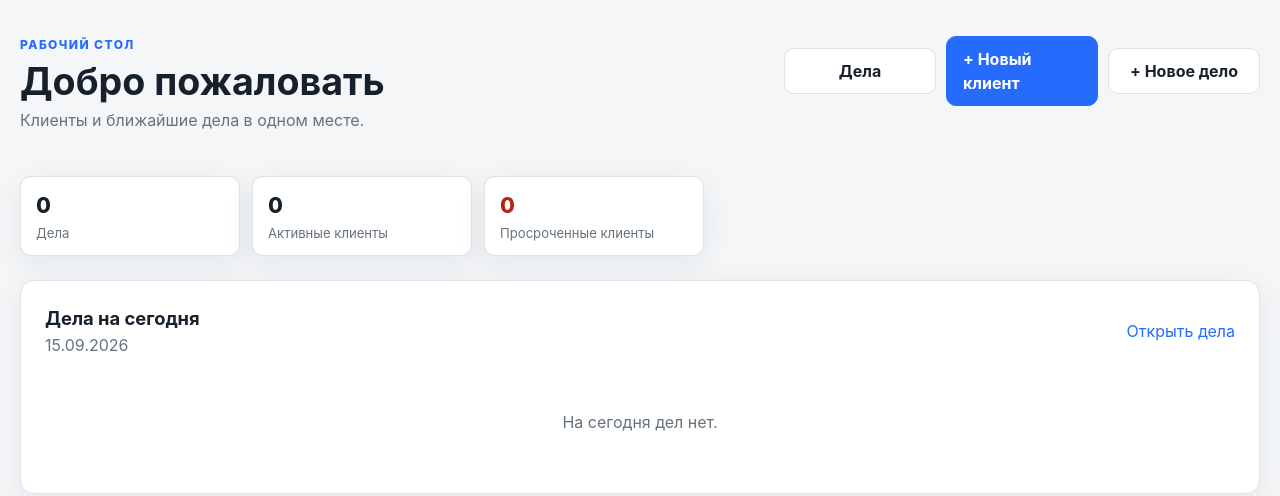
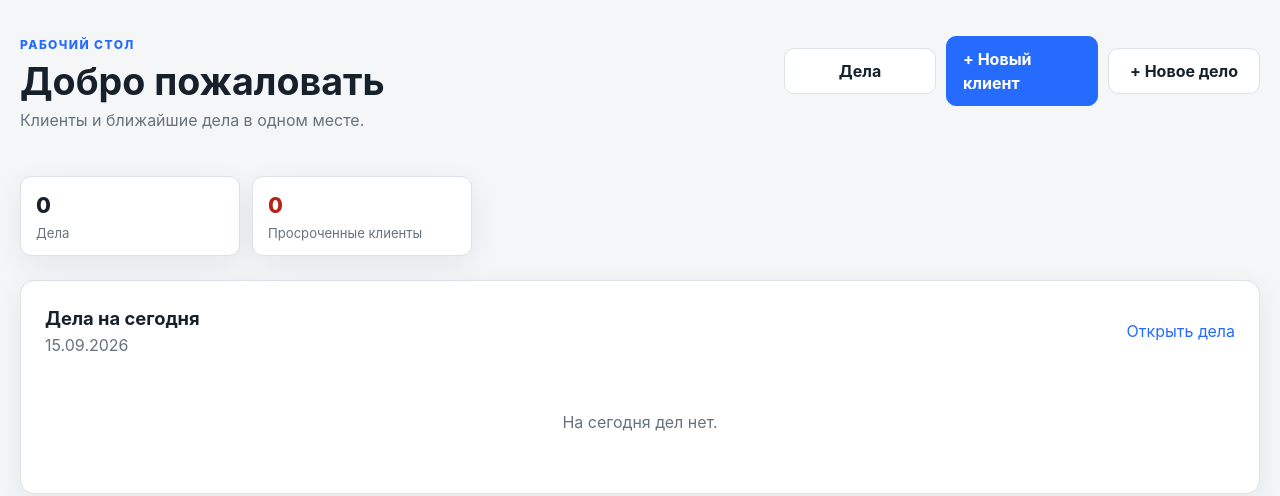
Before and after one commit to vvvryyi/CliWork, a Flask app: page / in a window 1280 px wide. Shown: the part 68-564 px from the top of the page. Run offline with Flask 3, Linux system fonts and the light colour scheme; the visitor is signed in with stand-in values (Sample User, id 1); data that the repository does not hold is empty; parts of the project's set-up code (start-up, migrations or seed data) failed here and were passed over.

Commit message:
fix: remove active clients dashboard card

```diff
--- a/app/main.py
+++ b/app/main.py
@@ -19,12 +19,6 @@ def dashboard():
     now = utcnow()
     synchronize_event_statuses(now)
     local_today = utc_naive_to_local(now).date()
-    client_count = db.session.scalar(
-        db.select(func.count(Client.id)).where(
-            Client.archived_at.is_(None),
-            Client.client_group == "a",
-        )
-    )
     overdue_events = db.session.scalars(
         db.select(CalendarEvent)
         .join(Client, CalendarEvent.client_id == Client.id)
@@ -55,7 +49,6 @@ def dashboard():
     ).all()
     return render_template(
         "dashboard.html",
-        client_count=client_count or 0,
         overdue_count=overdue_count or 0,
         overdue_clients=overdue_clients,
         task_count=task_count or 0,
--- a/app/static/css/style.css
+++ b/app/static/css/style.css
@@ -191,7 +191,7 @@ legend { padding: 0 8px; font-weight: 750; }
 .flash-success { border-color: #aadcc8; background: var(--success-soft); color: #0b6548; }
 .flash-error { border-color: #f3b8b2; background: var(--danger-soft); color: var(--danger); }
 
-.stat-grid { display: grid; grid-template-columns: repeat(3, minmax(0, 220px)); gap: 12px; margin-bottom: 24px; }
+.stat-grid { display: grid; grid-template-columns: repeat(2, minmax(0, 220px)); gap: 12px; margin-bottom: 24px; }
 .stat-card { display: grid; gap: 2px; padding: 12px 15px; border: 1px solid var(--line); border-radius: 11px; background: var(--surface); color: var(--text); box-shadow: var(--shadow); }
 .stat-card:hover { color: var(--text); border-color: #b9c7d3; }
 .stat-card-alert .stat-value { color: var(--danger); }
--- a/app/templates/dashboard.html
+++ b/app/templates/dashboard.html
@@ -18,10 +18,6 @@
     <a class="stat-card stat-card-compact" href="{{ url_for('tasks.index') }}">
         <span class="stat-value">{{ task_count }}</span>
         <span class="stat-label">Дела</span>
-    </a>
-    <a class="stat-card" href="{{ url_for('clients.index') }}">
-        <span class="stat-value">{{ client_count }}</span>
-        <span class="stat-label">Активные клиенты</span>
     </a>
     <a class="stat-card stat-card-alert" href="{{ url_for('calendar.index', view='overdue') }}">
         <span class="stat-value">{{ overdue_count }}</span>
```
Also changed, not shown: tests/test_crm_update.py (+1 -1 lines).
